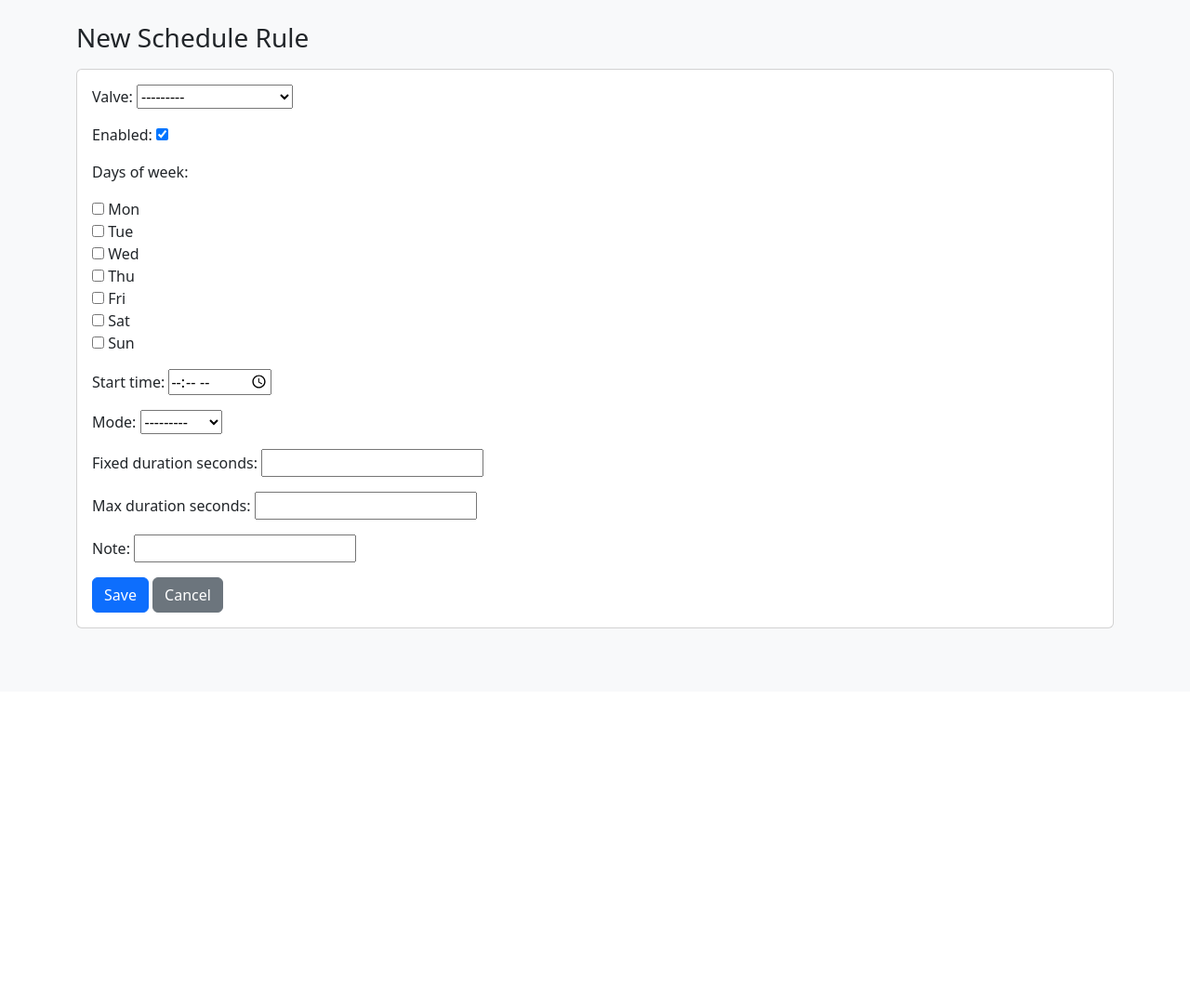
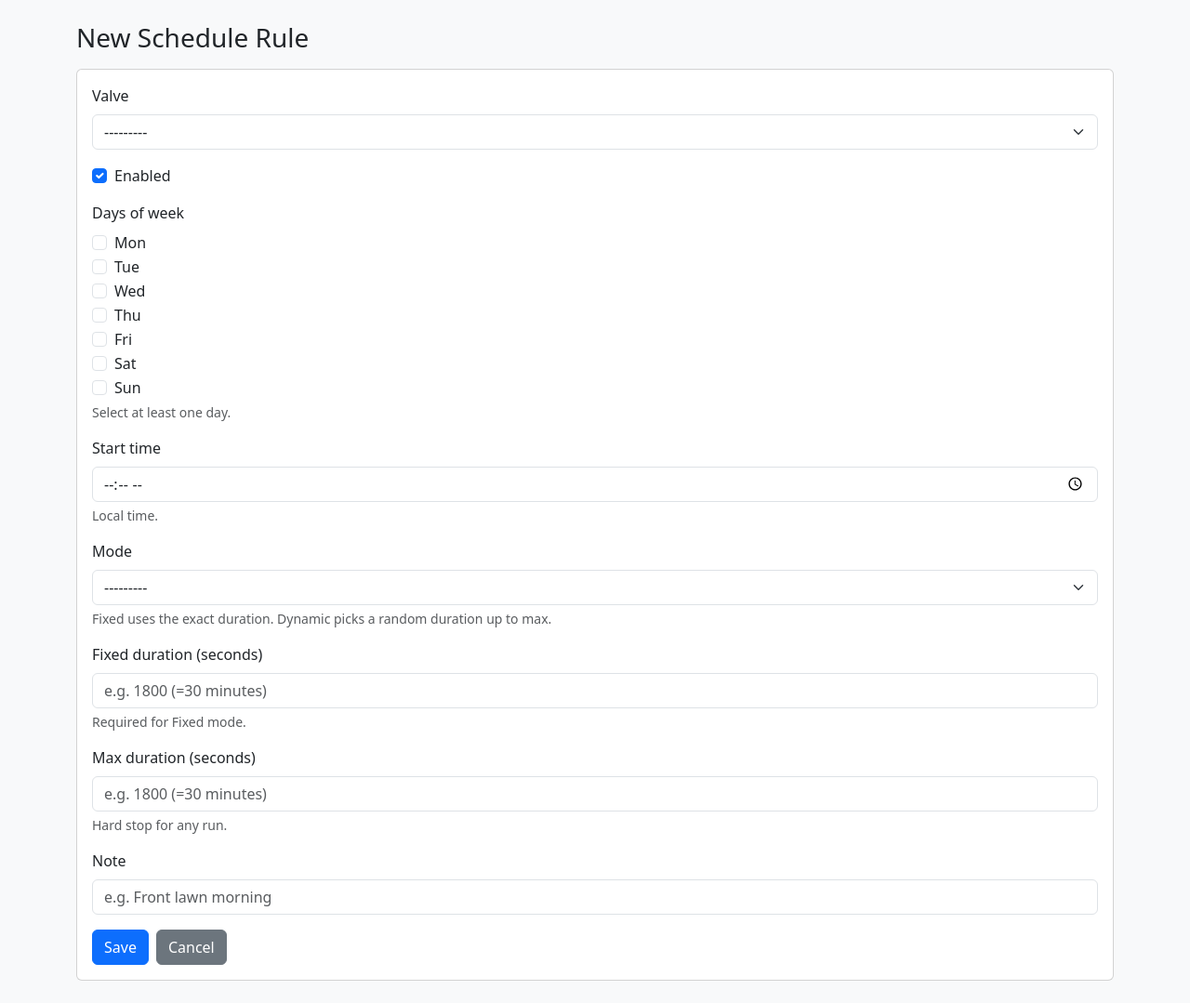
Before and after one commit to cafawo/rainwise, a Django app: page /schedule/new/ in a window 1280 px wide. Shown: the part 56-1135 px from the top of the page at 93% size. Before the commit the page ends 732 px from the top, so only its background shows below. Run offline with Django 4.2, Linux system fonts and the light colour scheme; a user stored in the database is signed in; tables that the repository leaves empty hold one stand-in row (values such as "Sample post").

Commit message:
Enhance forms and templates for irrigation scheduling and login; add custom styling and error handling

```diff
--- a/apps/irrigation/forms.py
+++ b/apps/irrigation/forms.py
@@ -1,6 +1,7 @@
 from __future__ import annotations
 
 from django import forms
+from django.contrib.auth.forms import AuthenticationForm
 
 from apps.irrigation.models import ScheduleRule
 
@@ -53,6 +54,29 @@ class ScheduleRuleForm(forms.ModelForm):
                 if self.instance.days_of_week_mask & (1 << idx)
             ]
             self.fields["days_of_week"].initial = selected
+        self.fields["valve"].widget.attrs.update({"class": "form-select"})
+        self.fields["enabled"].widget.attrs.update({"class": "form-check-input"})
+        self.fields["days_of_week"].widget.attrs.update({"class": "form-check-input"})
+        self.fields["start_time"].widget.attrs.update(
+            {"class": "form-control", "placeholder": "e.g. 06:30"}
+        )
+        self.fields["start_time"].help_text = "Local time."
+        self.fields["mode"].widget.attrs.update({"class": "form-select"})
+        self.fields["fixed_duration_seconds"].widget.attrs.update(
+            {"class": "form-control", "placeholder": "e.g. 1800 (=30 minutes)"}
+        )
+        self.fields["max_duration_seconds"].widget.attrs.update(
+            {"class": "form-control", "placeholder": "e.g. 1800 (=30 minutes)"}
+        )
+        self.fields["note"].widget.attrs.update(
+            {"class": "form-control", "placeholder": "e.g. Front lawn morning"}
+        )
+        self.fields["days_of_week"].help_text = "Select at least one day."
+        self.fields["mode"].help_text = (
+            "Fixed uses the exact duration. Dynamic picks a random duration up to max."
+        )
+        self.fields["fixed_duration_seconds"].help_text = "Required for Fixed mode."
+        self.fields["max_duration_seconds"].help_text = "Hard stop for any run."
 
     def clean(self) -> dict:
         cleaned = super().clean()
@@ -69,3 +93,22 @@ class ScheduleRuleForm(forms.ModelForm):
         if commit:
             instance.save()
         return instance
+
+
+class LoginForm(AuthenticationForm):
+    def __init__(self, request=None, *args, **kwargs) -> None:
+        super().__init__(request, *args, **kwargs)
+        self.fields["username"].widget.attrs.update(
+            {
+                "class": "form-control",
+                "placeholder": "e.g. admin",
+                "autocomplete": "username",
+            }
+        )
+        self.fields["password"].widget.attrs.update(
+            {
+                "class": "form-control",
+                "placeholder": "Your password",
+                "autocomplete": "current-password",
+            }
+        )
--- a/apps/irrigation/views.py
+++ b/apps/irrigation/views.py
@@ -7,6 +7,7 @@ from zoneinfo import ZoneInfo
 from django.conf import settings
 from django.contrib import messages
 from django.contrib.auth.decorators import login_required
+from django.contrib.auth.views import LoginView
 from django.http import HttpRequest, HttpResponse, JsonResponse
 from django.shortcuts import get_object_or_404, redirect, render
 from django.urls import reverse
@@ -14,7 +15,7 @@ from django.utils import timezone
 from django.views.decorators.http import require_GET, require_POST
 
 from apps.irrigation import services
-from apps.irrigation.forms import ScheduleRuleForm
+from apps.irrigation.forms import LoginForm, ScheduleRuleForm
 from apps.irrigation.models import IrrigationRun, ScheduleRule, Valve
 
 
@@ -228,6 +229,10 @@ def _seconds_to_time_str(seconds: int) -> str:
     return f"{hours:02d}:{minutes:02d}:{secs:02d}"
 
 
+class RainwiseLoginView(LoginView):
+    authentication_form = LoginForm
+
+
 def _rule_title(rule: ScheduleRule) -> str:
     if rule.mode == ScheduleRule.MODE_FIXED:
         minutes = int((rule.fixed_duration_seconds or 0) / 60)
--- a/rainwise/urls.py
+++ b/rainwise/urls.py
@@ -2,7 +2,10 @@
 from django.contrib import admin
 from django.urls import include, path
 
+from apps.irrigation import views as irrigation_views
+
 urlpatterns = [
+    path("login/", irrigation_views.RainwiseLoginView.as_view(), name="login"),
     path("admin/", admin.site.urls),
     path("", include("django.contrib.auth.urls")),
     path("", include("apps.irrigation.urls")),
--- a/templates/irrigation/schedule_form.html
+++ b/templates/irrigation/schedule_form.html
@@ -9,21 +9,117 @@
   <div class="card-body">
     <form method="post">
       {% csrf_token %}
-      {{ form.as_p }}
-      <button class="btn btn-primary" type="submit">Save</button>
-      <a class="btn btn-secondary" href="{% url 'schedule' %}">Cancel</a>
+      {% if form.non_field_errors %}
+        <div class="alert alert-danger" role="alert">
+          {{ form.non_field_errors }}
+        </div>
+      {% endif %}
+
+      <div class="mb-3">
+        <label class="form-label" for="{{ form.valve.id_for_label }}">Valve</label>
+        {{ form.valve }}
+        {% if form.valve.errors %}
+          <div class="text-danger small">{{ form.valve.errors }}</div>
+        {% endif %}
+      </div>
+
+      <div class="form-check mb-3">
+        {{ form.enabled }}
+        <label class="form-check-label" for="{{ form.enabled.id_for_label }}">Enabled</label>
+        {% if form.enabled.errors %}
+          <div class="text-danger small">{{ form.enabled.errors }}</div>
+        {% endif %}
+      </div>
+
+      <div class="mb-3">
+        <label class="form-label">Days of week</label>
+        <div>
+          {% for checkbox in form.days_of_week %}
+            <div class="form-check">
+              {{ checkbox.tag }}
+              <label class="form-check-label" for="{{ checkbox.id_for_label }}">{{ checkbox.choice_label }}</label>
+            </div>
+          {% endfor %}
+        </div>
+        {% if form.days_of_week.help_text %}
+          <div class="form-text">{{ form.days_of_week.help_text }}</div>
+        {% endif %}
+        {% if form.days_of_week.errors %}
+          <div class="text-danger small">{{ form.days_of_week.errors }}</div>
+        {% endif %}
+      </div>
+
+      <div class="mb-3">
+        <label class="form-label" for="{{ form.start_time.id_for_label }}">Start time</label>
+        {{ form.start_time }}
+        {% if form.start_time.help_text %}
+          <div class="form-text">{{ form.start_time.help_text }}</div>
+        {% endif %}
+        {% if form.start_time.errors %}
+          <div class="text-danger small">{{ form.start_time.errors }}</div>
+        {% endif %}
+      </div>
+
+      <div class="mb-3">
+        <label class="form-label" for="{{ form.mode.id_for_label }}">Mode</label>
+        {{ form.mode }}
+        {% if form.mode.help_text %}
+          <div class="form-text">{{ form.mode.help_text }}</div>
+        {% endif %}
+        {% if form.mode.errors %}
+          <div class="text-danger small">{{ form.mode.errors }}</div>
+        {% endif %}
+      </div>
+
+      <div class="mb-3">
+        <label class="form-label" for="{{ form.fixed_duration_seconds.id_for_label }}">Fixed duration (seconds)</label>
+        {{ form.fixed_duration_seconds }}
+        {% if form.fixed_duration_seconds.help_text %}
+          <div class="form-text">{{ form.fixed_duration_seconds.help_text }}</div>
+        {% endif %}
+        {% if form.fixed_duration_seconds.errors %}
+          <div class="text-danger small">{{ form.fixed_duration_seconds.errors }}</div>
+        {% endif %}
+      </div>
+
+      <div class="mb-3">
+        <label class="form-label" for="{{ form.max_duration_seconds.id_for_label }}">Max duration (seconds)</label>
+        {{ form.max_duration_seconds }}
+        {% if form.max_duration_seconds.help_text %}
+          <div class="form-text">{{ form.max_duration_seconds.help_text }}</div>
+        {% endif %}
+        {% if form.max_duration_seconds.errors %}
+          <div class="text-danger small">{{ form.max_duration_seconds.errors }}</div>
+        {% endif %}
+      </div>
+
+      <div class="mb-3">
+        <label class="form-label" for="{{ form.note.id_for_label }}">Note</label>
+        {{ form.note }}
+        {% if form.note.help_text %}
+          <div class="form-text">{{ form.note.help_text }}</div>
+        {% endif %}
+        {% if form.note.errors %}
+          <div class="text-danger small">{{ form.note.errors }}</div>
+        {% endif %}
+      </div>
+
+      <div class="d-flex flex-wrap gap-2">
+        <button class="btn btn-primary" type="submit">Save</button>
+        <a class="btn btn-secondary" href="{% url 'schedule' %}">Cancel</a>
+        {% if rule %}
+          <button class="btn btn-outline-success" type="submit" form="runRuleForm">Run now</button>
+          <button class="btn btn-outline-danger" type="submit" form="deleteRuleForm">Delete rule</button>
+        {% endif %}
+      </div>
     </form>
 
     {% if rule %}
-      <hr class="my-4" />
-      <h2 class="h6 mb-3">Actions</h2>
-      <form method="post" action="{% url 'schedule_run' rule.id %}" class="d-inline">
+      <form id="runRuleForm" method="post" action="{% url 'schedule_run' rule.id %}" class="d-none">
         {% csrf_token %}
-        <button class="btn btn-outline-success" type="submit">Run now</button>
       </form>
-      <form method="post" action="{% url 'schedule_delete' rule.id %}" class="d-inline">
+      <form id="deleteRuleForm" method="post" action="{% url 'schedule_delete' rule.id %}" class="d-none">
         {% csrf_token %}
-        <button class="btn btn-outline-danger" type="submit">Delete rule</button>
       </form>
     {% endif %}
   </div>
```
Also changed, not shown: templates/registration/login.html (+19 -1 lines).
